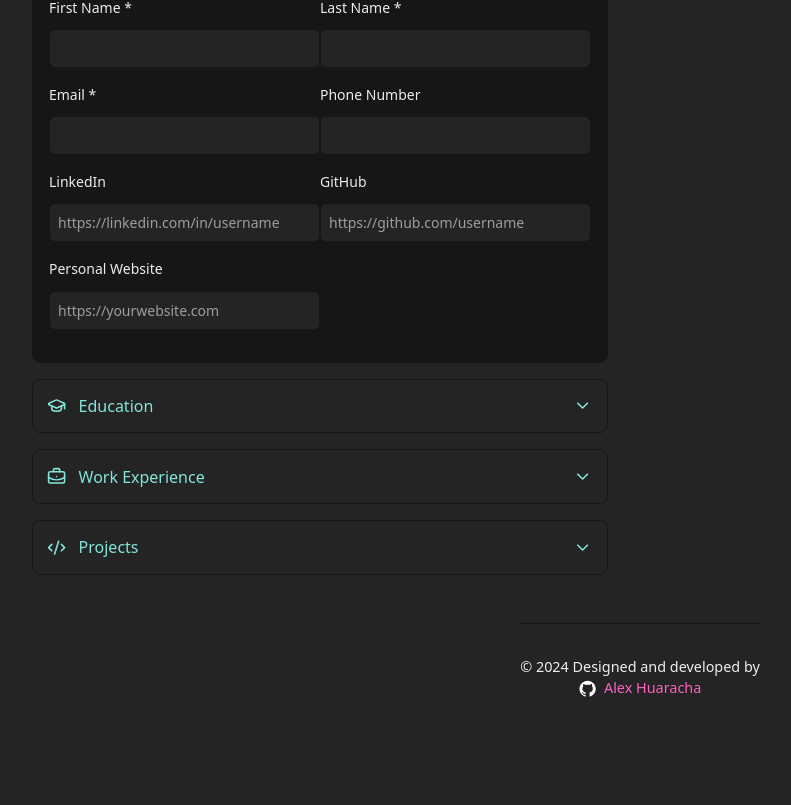
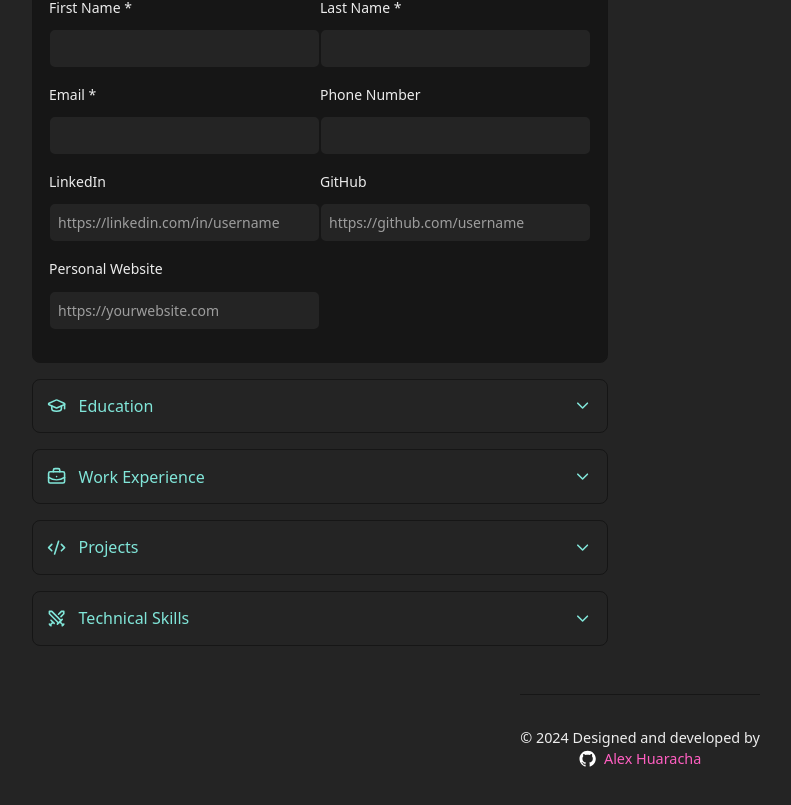
Before and after one commit to Alex-Huaracha/cv-forge, a React (Vite) app: page / in a window 1280 px wide. Shown: the part 265-1070 px from the top of the page, without its empty margins (0-791 px from the left). Before the commit the page ends 1012 px from the top, so only its background shows below. Built offline with nearby package versions, Linux system fonts and the light colour scheme.

Commit message:
feat: add Technical Skills section and corresponding icon to CV

```diff
--- a/src/App.jsx
+++ b/src/App.jsx
@@ -101,11 +101,24 @@ function App() {
     { name: 'website', label: 'Website', type: 'text' },
     { name: 'sourceCode', label: 'Source Code', type: 'text' },
     { name: 'description', label: 'Description', type: 'textarea' },
-    { name: 'technologies', label: 'Technologies', type: 'text' },
+    {
+      name: 'technologies',
+      label: 'Technologies (comma separated)',
+      type: 'text',
+    },
   ];
 
   const getProjectTitle = (item) => {
     return item.name || 'New Project';
+  };
+
+  const technicalSkillsFields = [
+    { name: 'title', label: 'Skill Title', type: 'text' },
+    { name: 'skills', label: 'Skills (comma separated)', type: 'text' },
+  ];
+
+  const getTechnicalSkillsTitle = (item) => {
+    return item.title || 'New Technical Skills';
   };
 
   // console.log('Current CV Data:', data.education);
@@ -195,6 +208,23 @@ function App() {
               getTitleFromItem={getProjectTitle}
             />
           </AccordionSection>
+          {/* Technical Skills */}
+          <AccordionSection icon="skills" title="Technical Skills">
+            <ExperienceSection
+              items={data.technicalSkills}
+              initialItemData={{
+                id: '',
+                title: '',
+                skills: '',
+              }}
+              fields={technicalSkillsFields}
+              sectionTitle="Technical Skills"
+              onUpdateItems={(newData) =>
+                handleSectionUpdate('technicalSkills', newData)
+              }
+              getTitleFromItem={getTechnicalSkillsTitle}
+            />
+          </AccordionSection>
         </div>
 
         <div className="cv-preview">
```
Also changed, not shown: src/assets/icons.svg.
